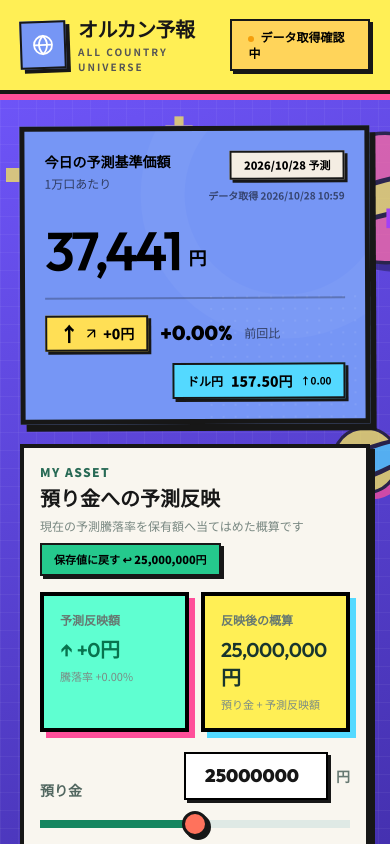
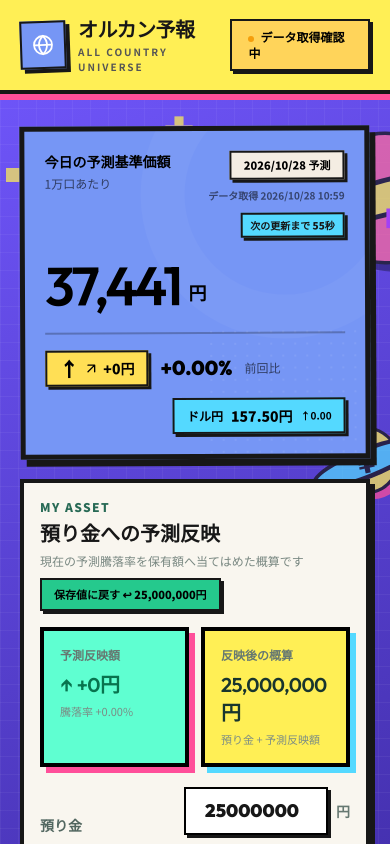
Before and after one commit to sky021030/all-country-forecast, a Next.js app: page / in a window 390 px wide. Shown: the top 844 px of the page. Built offline with nearby package versions, Linux system fonts and the light colour scheme; no server answers.

Commit message:
Keep mobile refresh countdown

```diff
--- a/app/page.tsx
+++ b/app/page.tsx
@@ -61,6 +61,7 @@ export default async function Home() {
                 <div className="text-right">
                   <span className="paper-label inline-block bg-[#f4ede3] px-3 py-1 text-[11px] font-black">{data.forecastDate} 予測</span>
                   <p className="mt-2 text-[10px] font-bold text-black/55">データ取得 {data.updatedAt}</p>
+                  <div className="mt-2 sm:hidden"><AutoRefresh /></div>
                 </div>
               </div>
               <div className="mt-5 flex items-end gap-2 sm:mt-9">
```
